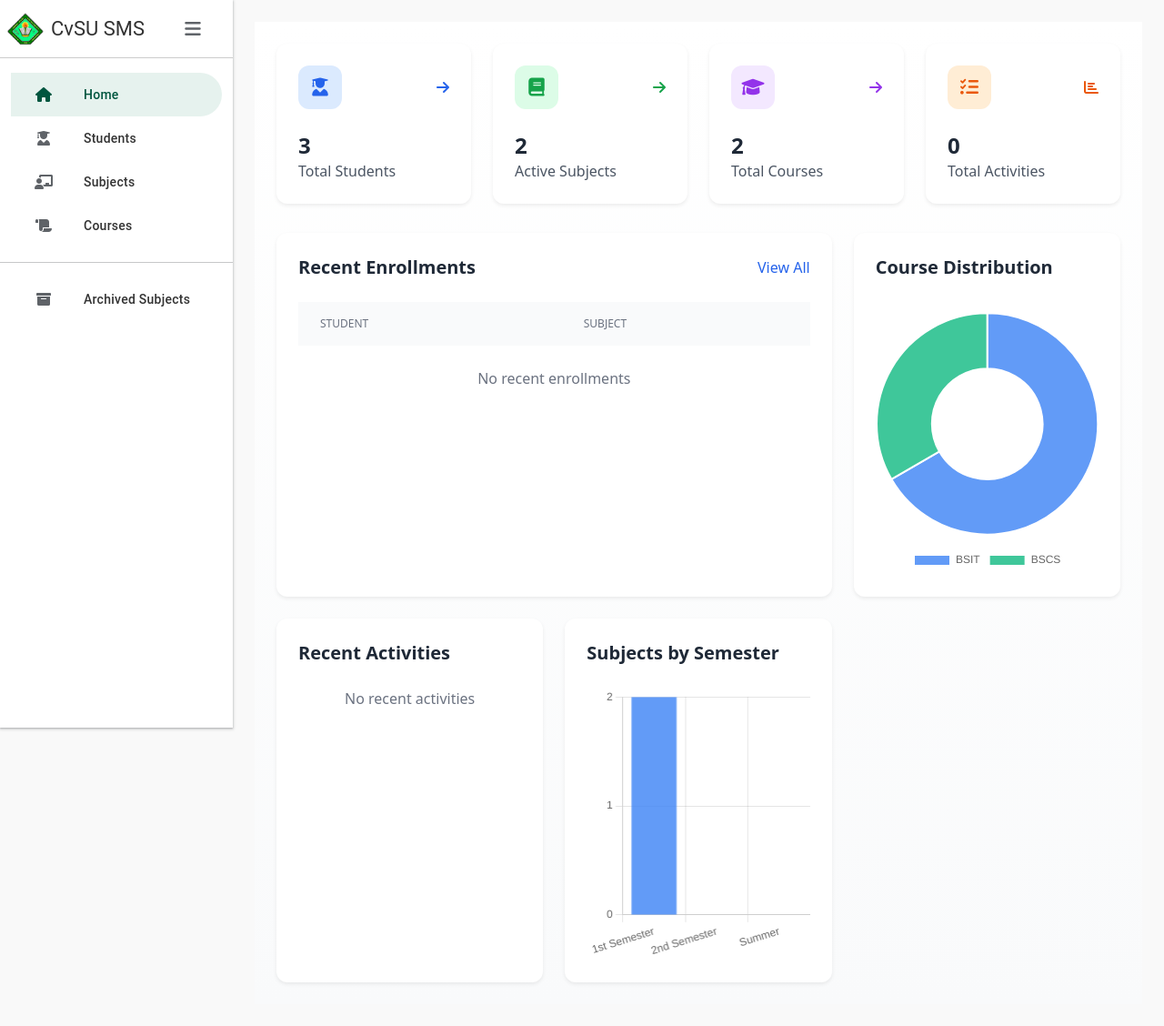
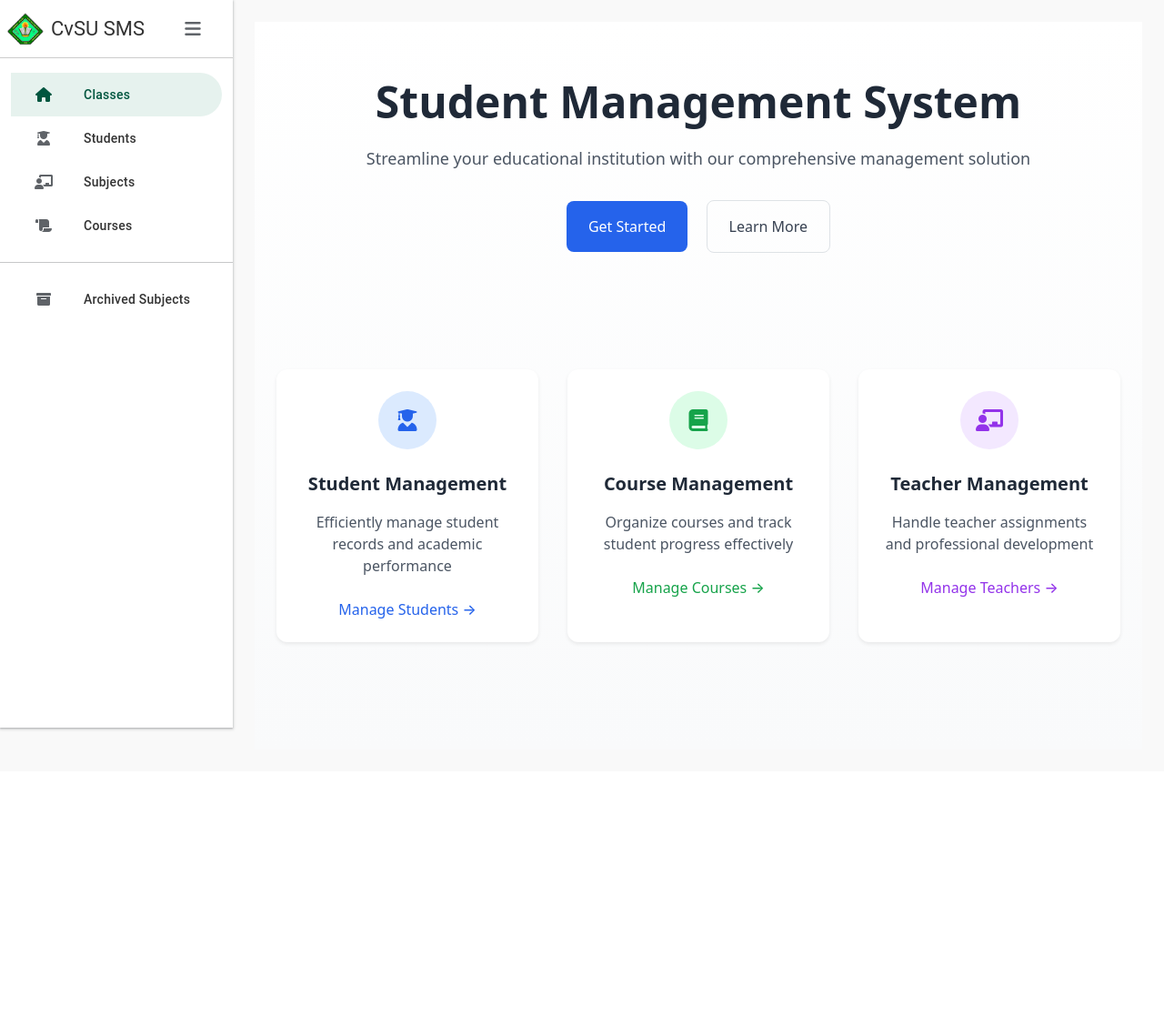
Before and after one commit to yowrexd/Student-Management-System, a Django app: page / in a window 1280 px wide. Shown: the whole page at 91% size. After the commit the page ends 803 px from the top, so only its background shows below. Run offline with Django 5.2, Linux system fonts and the light colour scheme; data comes from the database, SQL or seed files in the repository; both versions use the stored data as it was after the commit; data that the repository does not hold is empty; some libraries are stand-ins or nearby versions.

Commit message:
Revert "added: dashboard"
This reverts commit 9cbb223ff5dcac0cbd264b161955965d85d5c47e.

```diff
--- a/SMSapp/templates/base.html
+++ b/SMSapp/templates/base.html
@@ -151,7 +151,7 @@
                     <div class="nav-icon">
                         <i class="fas fa-home"></i>
                     </div>
-                    <span class="nav-text">Home</span>
+                    <span class="nav-text">Classes</span>
                 </a>
                 <a href="{% url 'students' %}" class="nav-link flex items-center {% if request.resolver_match.url_name == 'students' or request.resolver_match.url_name == 'student_info' or request.resolver_match.url_name == 'student_subject_info' %}active{% endif %}">
                     <div class="nav-icon">
--- a/SMSapp/templates/index.html
+++ b/SMSapp/templates/index.html
@@ -2,210 +2,57 @@
 {% load static %}
 
 {% block content %}
-<div class="min-h-screen bg-gradient-to-b from-white to-gray-50 p-6">
-    <!-- Summary Cards -->
-    <div class="grid grid-cols-1 md:grid-cols-4 gap-6 mb-8">
-        <!-- Students Card -->
-        <div class="bg-white rounded-xl shadow-sm p-6 hover:shadow-md transition-shadow">
-            <div class="flex items-center justify-between mb-4">
-                <div class="w-12 h-12 bg-blue-100 rounded-xl flex items-center justify-center">
-                    <i class="fas fa-user-graduate text-blue-600 text-xl"></i>
-                </div>
-                <a href="{% url 'students' %}" class="text-blue-600 hover:text-blue-700">
-                    <i class="fas fa-arrow-right"></i>
-                </a>
+<div class="min-h-screen bg-gradient-to-b from-white to-gray-50">
+    <!-- Hero Section -->
+    <div class="container mx-auto px-4 py-16">
+        <div class="text-center max-w-3xl mx-auto">
+            <h1 class="text-4xl md:text-5xl font-bold text-gray-800 mb-6">Student Management System</h1>
+            <p class="text-lg text-gray-600 mb-8">Streamline your educational institution with our comprehensive management solution</p>
+            <div class="space-x-4">
+                <a href="#features" class="inline-block px-6 py-3 bg-blue-600 text-white rounded-lg hover:bg-blue-700 transition duration-300">Get Started</a>
+                <a href="#" class="inline-block px-6 py-3 border border-gray-300 text-gray-700 rounded-lg hover:bg-gray-50 transition duration-300">Learn More</a>
             </div>
-            <h3 class="text-2xl font-bold text-gray-800">{{ total_students }}</h3>
-            <p class="text-gray-600">Total Students</p>
-        </div>
-
-        <!-- Subjects Card -->
-        <div class="bg-white rounded-xl shadow-sm p-6 hover:shadow-md transition-shadow">
-            <div class="flex items-center justify-between mb-4">
-                <div class="w-12 h-12 bg-green-100 rounded-xl flex items-center justify-center">
-                    <i class="fas fa-book text-green-600 text-xl"></i>
-                </div>
-                <a href="{% url 'subjects' %}" class="text-green-600 hover:text-green-700">
-                    <i class="fas fa-arrow-right"></i>
-                </a>
-            </div>
-            <h3 class="text-2xl font-bold text-gray-800">{{ total_subjects }}</h3>
-            <p class="text-gray-600">Active Subjects</p>
-        </div>
-
-        <!-- Courses Card -->
-        <div class="bg-white rounded-xl shadow-sm p-6 hover:shadow-md transition-shadow">
-            <div class="flex items-center justify-between mb-4">
-                <div class="w-12 h-12 bg-purple-100 rounded-xl flex items-center justify-center">
-                    <i class="fas fa-graduation-cap text-purple-600 text-xl"></i>
-                </div>
-                <a href="{% url 'courses' %}" class="text-purple-600 hover:text-purple-700">
-                    <i class="fas fa-arrow-right"></i>
-                </a>
-            </div>
-            <h3 class="text-2xl font-bold text-gray-800">{{ total_courses }}</h3>
-            <p class="text-gray-600">Total Courses</p>
-        </div>
-
-        <!-- Activities Card -->
-        <div class="bg-white rounded-xl shadow-sm p-6 hover:shadow-md transition-shadow">
-            <div class="flex items-center justify-between mb-4">
-                <div class="w-12 h-12 bg-orange-100 rounded-xl flex items-center justify-center">
-                    <i class="fas fa-tasks text-orange-600 text-xl"></i>
-                </div>
-                <span class="text-orange-600">
-                    <i class="fas fa-chart-bar"></i>
-                </span>
-            </div>
-            <h3 class="text-2xl font-bold text-gray-800">{{ total_activities }}</h3>
-            <p class="text-gray-600">Total Activities</p>
         </div>
     </div>
 
-    <!-- Main Dashboard Grid -->
-    <div class="grid grid-cols-1 lg:grid-cols-3 gap-6">
-        <!-- Recent Enrollments -->
-        <div class="bg-white rounded-xl shadow-sm p-6 lg:col-span-2">
-            <div class="flex justify-between items-center mb-6">
-                <h2 class="text-xl font-semibold text-gray-800">Recent Enrollments</h2>
-                <a href="{% url 'students' %}" class="text-blue-600 hover:text-blue-700">View All</a>
+    <!-- Features Section -->
+    <div class="container mx-auto px-4 py-16" id="features">
+        <div class="grid grid-cols-1 md:grid-cols-3 gap-8">
+            <!-- Student Management Card -->
+            <div class="bg-white rounded-xl shadow-sm hover:shadow-md transition duration-300 p-6">
+                <div class="text-center">
+                    <div class="w-16 h-16 bg-blue-100 rounded-full flex items-center justify-center mx-auto mb-4">
+                        <i class="fas fa-user-graduate text-2xl text-blue-600"></i>
+                    </div>
+                    <h3 class="text-xl font-semibold text-gray-800 mb-3">Student Management</h3>
+                    <p class="text-gray-600 mb-4">Efficiently manage student records and academic performance</p>
+                    <a href="#" class="text-blue-600 hover:text-blue-700 font-medium">Manage Students →</a>
+                </div>
             </div>
-            <div class="overflow-x-auto">
-                <table class="min-w-full">
-                    <thead class="bg-gray-50">
-                        <tr>
-                            <th class="px-6 py-3 text-left text-xs font-medium text-gray-500 uppercase">Student</th>
-                            <th class="px-6 py-3 text-left text-xs font-medium text-gray-500 uppercase">Subject</th>
-                        </tr>
-                    </thead>
-                    <tbody class="divide-y divide-gray-200">
-                        {% for enrollment in recent_enrollments %}
-                        <tr class="hover:bg-gray-50">
-                            <td class="px-6 py-4">
-                                <a href="{% url 'student_info' enrollment.student.student_id %}"
-                                   class="text-blue-600 hover:text-blue-800">
-                                    {{ enrollment.student.last_name }}, {{ enrollment.student.first_name }}
-                                </a>
-                            </td>
-                            <td class="px-6 py-4">
-                                <a href="{% url 'subject_info' enrollment.subject.subject_code %}"
-                                   class="text-blue-600 hover:text-blue-800">
-                                    {{ enrollment.subject.subject_code }}
-                                </a>
-                            </td>
-                        </tr>
-                        {% empty %}
-                        <tr>
-                            <td colspan="2" class="px-6 py-4 text-center text-gray-500">No recent enrollments</td>
-                        </tr>
-                        {% endfor %}
-                    </tbody>
-                </table>
+
+            <!-- Course Management Card -->
+            <div class="bg-white rounded-xl shadow-sm hover:shadow-md transition duration-300 p-6">
+                <div class="text-center">
+                    <div class="w-16 h-16 bg-green-100 rounded-full flex items-center justify-center mx-auto mb-4">
+                        <i class="fas fa-book text-2xl text-green-600"></i>
+                    </div>
+                    <h3 class="text-xl font-semibold text-gray-800 mb-3">Course Management</h3>
+                    <p class="text-gray-600 mb-4">Organize courses and track student progress effectively</p>
+                    <a href="#" class="text-green-600 hover:text-green-700 font-medium">Manage Courses →</a>
+                </div>
             </div>
-        </div>
 
-        <!-- Course Distribution Chart -->
-        <div class="bg-white rounded-xl shadow-sm p-6">
-            <h2 class="text-xl font-semibold text-gray-800 mb-6">Course Distribution</h2>
-            <div class="relative" style="height: 300px;">
-                <canvas id="courseDistributionChart"></canvas>
-            </div>
-        </div>
-
-        <!-- Recent Activities -->
-        <div class="bg-white rounded-xl shadow-sm p-6">
-            <h2 class="text-xl font-semibold text-gray-800 mb-6">Recent Activities</h2>
-            <div class="space-y-4">
-                {% for activity in recent_activities %}
-                <div class="flex items-center p-4 bg-gray-50 rounded-lg hover:bg-gray-100">
-                    <div class="flex-1">
-                        <h4 class="text-sm font-medium text-gray-900">{{ activity.activity_name }}</h4>
-                        <p class="text-sm text-gray-600">{{ activity.subject.subject_code }}</p>
+            <!-- Teacher Management Card -->
+            <div class="bg-white rounded-xl shadow-sm hover:shadow-md transition duration-300 p-6">
+                <div class="text-center">
+                    <div class="w-16 h-16 bg-purple-100 rounded-full flex items-center justify-center mx-auto mb-4">
+                        <i class="fas fa-chalkboard-teacher text-2xl text-purple-600"></i>
                     </div>
-                    <span class="text-xs text-gray-500">{{ activity.date_assigned|date:"M d" }}</span>
+                    <h3 class="text-xl font-semibold text-gray-800 mb-3">Teacher Management</h3>
+                    <p class="text-gray-600 mb-4">Handle teacher assignments and professional development</p>
+                    <a href="#" class="text-purple-600 hover:text-purple-700 font-medium">Manage Teachers →</a>
                 </div>
-                {% empty %}
-                <p class="text-center text-gray-500">No recent activities</p>
-                {% endfor %}
-            </div>
-        </div>
-
-        <!-- Semester Distribution -->
-        <div class="bg-white rounded-xl shadow-sm p-6">
-            <h2 class="text-xl font-semibold text-gray-800 mb-6">Subjects by Semester</h2>
-            <div class="relative" style="height: 300px;">
-                <canvas id="semesterChart"></canvas>
             </div>
         </div>
     </div>
-</div>
-
-<!-- Charts Script -->
-<script src="https://cdn.jsdelivr.net/npm/chart.js"></script>
-<script>
-document.addEventListener('DOMContentLoaded', function() {
-    // Course Distribution Chart
-    const courseCtx = document.getElementById('courseDistributionChart').getContext('2d');
-    new Chart(courseCtx, {
-        type: 'doughnut',
-        data: {
-            labels: [{% for course in course_distribution %}'{{ course.course__course_abv }}',{% endfor %}],
-            datasets: [{
-                data: [{% for course in course_distribution %}{{ course.count }},{% endfor %}],
-                backgroundColor: [
-                    'rgba(59, 130, 246, 0.8)',
-                    'rgba(16, 185, 129, 0.8)',
-                    'rgba(139, 92, 246, 0.8)',
-                    'rgba(249, 115, 22, 0.8)',
-                    'rgba(236, 72, 153, 0.8)'
-                ]
-            }]
-        },
-        options: {
-            responsive: true,
-            maintainAspectRatio: false,
-            plugins: {
-                legend: {
-                    position: 'bottom'
-                }
-            }
-        }
-    });
-
-    // Semester Distribution Chart
-    const semesterCtx = document.getElementById('semesterChart').getContext('2d');
-    new Chart(semesterCtx, {
-        type: 'bar',
-        data: {
-            labels: ['1st Semester', '2nd Semester', 'Summer'],
-            datasets: [{
-                label: 'Number of Subjects',
-                data: [
-                    {% for sem in subjects_by_semester %}
-                        {{ sem.count }},
-                    {% endfor %}
-                ],
-                backgroundColor: 'rgba(59, 130, 246, 0.8)'
-            }]
-        },
-        options: {
-            responsive: true,
-            maintainAspectRatio: false,
-            plugins: {
-                legend: {
-                    display: false
-                }
-            },
-            scales: {
-                y: {
-                    beginAtZero: true,
-                    ticks: {
-                        stepSize: 1
-                    }
-                }
-            }
-        }
-    });
-});
-</script>
 {% endblock %}
--- a/SMSapp/views.py
+++ b/SMSapp/views.py
@@ -15,49 +15,7 @@ from django.views.decorators.http import require_http_methods
 from django.views.decorators.csrf import csrf_exempt
 
 def index(request):
-    # Get summary counts
-    total_students = Student.objects.count()
-    total_subjects = Subject.objects.filter(archive=False).count()
-    total_courses = Course.objects.count()
-    total_activities = Activity.objects.count()
-
-    # Get recent enrollments
-    recent_enrollments = StudentSubjectEnrollment.objects.select_related(
-        'student', 'subject'
-    ).order_by('-id')[:5]
-
-    # Get course distribution
-    course_distribution = Student.objects.values(
-        'course__course_abv'
-    ).annotate(
-        count=models.Count('student_id')
-    ).order_by('-count')
-
-    # Get recent activities
-    recent_activities = Activity.objects.select_related(
-        'subject'
-    ).order_by('-date_assigned')[:5]
-
-    # Get subjects grouped by semester
-    subjects_by_semester = Subject.objects.filter(
-        archive=False
-    ).values(
-        'semester'
-    ).annotate(
-        count=models.Count('subject_code')
-    ).order_by('semester')
-
-    context = {
-        'total_students': total_students,
-        'total_subjects': total_subjects,
-        'total_courses': total_courses,
-        'total_activities': total_activities,
-        'recent_enrollments': recent_enrollments,
-        'course_distribution': course_distribution,
-        'recent_activities': recent_activities,
-        'subjects_by_semester': subjects_by_semester
-    }
-    return render(request, 'index.html', context)
+    return render(request, 'index.html')
 
 # default view for subjects
 def subjects(request):
```
Also changed, not shown: db.sqlite3.
